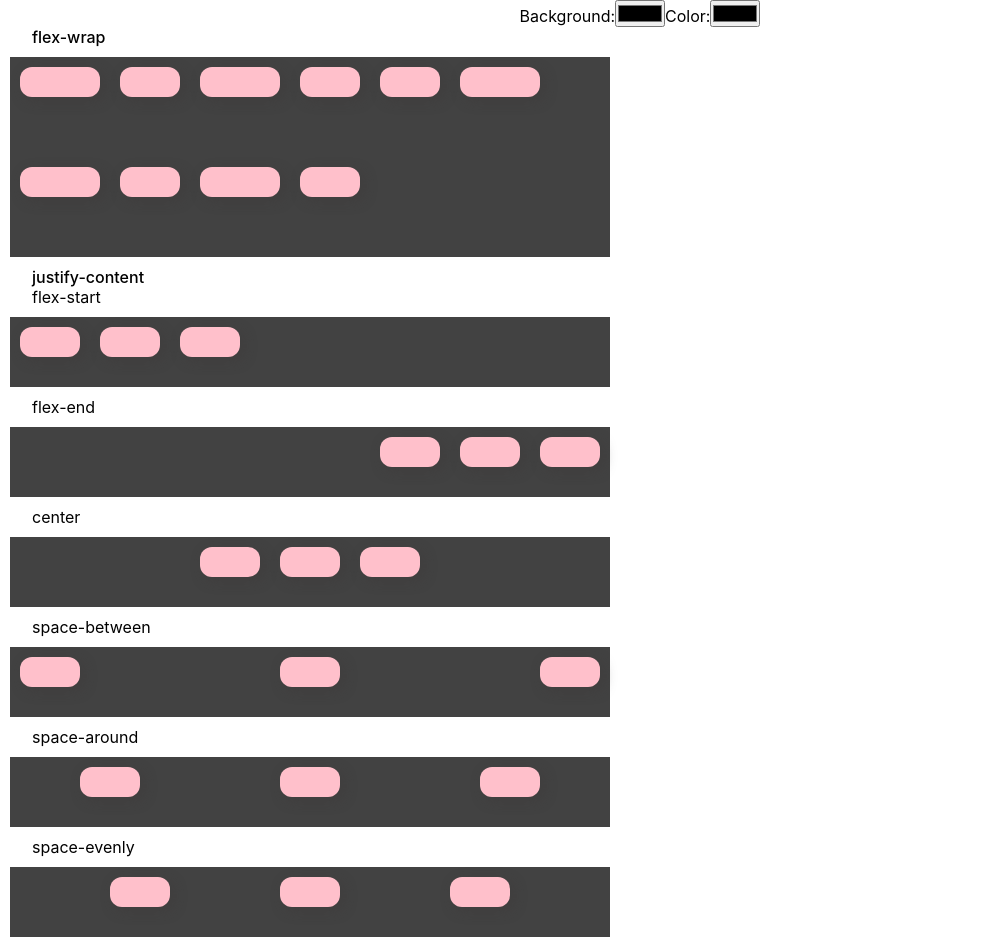
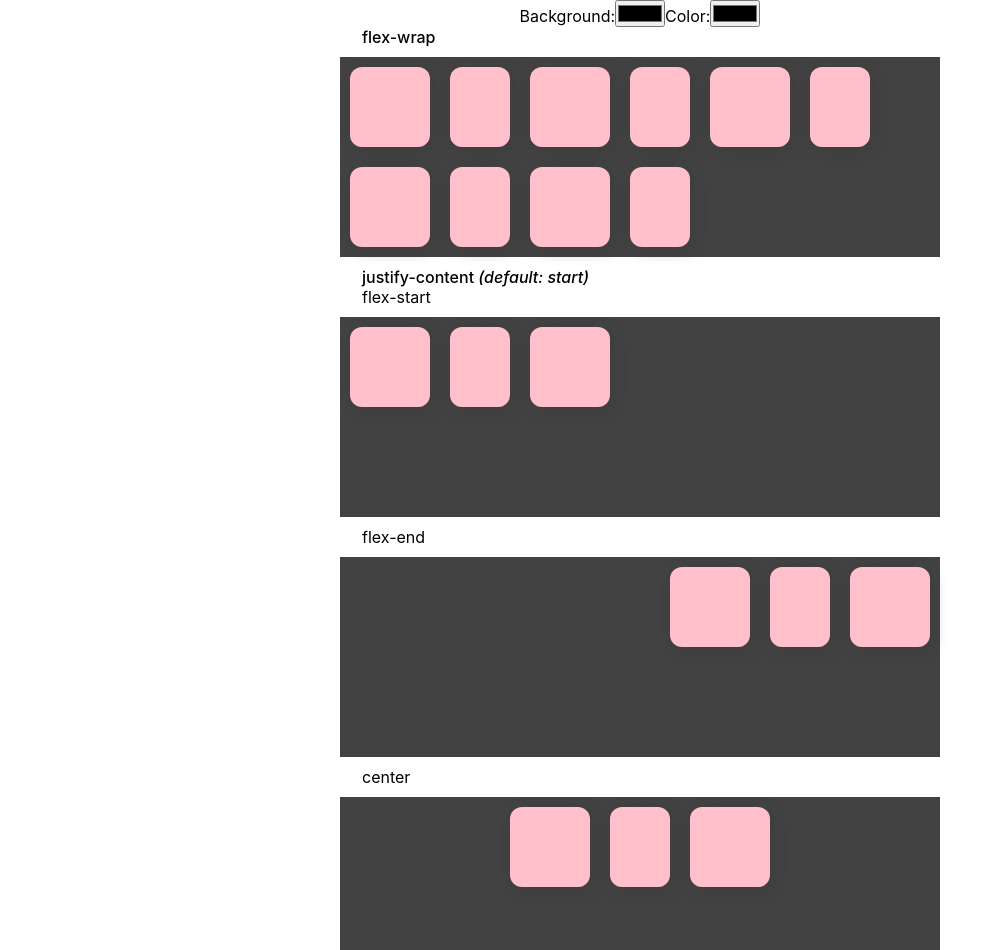
Before and after one commit to Chrys-Nicolaides/CSS-Flexbox-Poster, a React (Create React App) app: page / in a window 1280 px wide. Shown: the top 950 px of the page, without its empty margins (0-994 px from the left). Built offline with nearby package versions, Linux system fonts and the light colour scheme.

Commit message:
CSS improvements

```diff
--- a/src/App.css
+++ b/src/App.css
@@ -6,14 +6,17 @@
 
 .App {
   text-align: center;
+  display: flex;
+  flex-direction: column;
+  align-items: center;
 }
 
 :root {
-  --primary-bg-color: #424242;
-  --secondary-bg-color: pink;
+  --secondary-color: #424242;
+  --primary-color: pink;
   --border-radius: 12px;
   --box-shadow: 4px 4px 12px rgba(61, 57, 57, 0.5);
-  --primary-box-height: 30px;
+  --primary-box-height: 80px;
   --primary-box-width: 80px;
   --secondary-box-width: 60px;
   --tertiary-box-width: 50px;
@@ -25,13 +28,38 @@
   --margin-container: 10px;
 }
 
+.container {
+  height: var(--secondary-container-height);
+  width: var(--primary-container-width);
+  background-color: var(--secondary-color);
+  margin: var(--margin-container);
+  display: flex;
+}
 
+.container > .box {
+  background: var(--primary-color);
+  height: var(--primary-box-height);
+  border-radius: var(--border-radius);
+  margin: var(--margin-box);
+  margin-top: 10px;
+  box-shadow: var(--box-shadow);
+  width: var(--primary-box-width);
+}
+
+.container > .box:nth-child(2n-1) {
+  width: var(--primary-box-width);
+}
+
+.container > .box:nth-child(2n) {
+  width: var(--secondary-box-width);
+}
 
 .FlexHeading {
   text-align: left;
   margin-left: 2em;
   font-weight: 500;
 }
+
 .FlexSubHeading {
   text-align: left;
   margin-left: 2em;
@@ -39,117 +67,34 @@
 }
 
 .flex-wrap-container {
-  height: var(--secondary-container-height);
-  width: var(--primary-container-width);
-  background-color: var(--primary-bg-color);
-  margin: var(--margin-container);
-  display: flex;
   flex-wrap: wrap;
-
 }
 
 .flex-start-container {
-  height: var(--primary-container-height);
-  width: var(--primary-container-width);
-  background-color: var(--primary-bg-color);
-  margin: var(--margin-container);
-  display: flex;
   justify-content: flex-start;
 }
 
 .flex-end-container {
-  height: var(--primary-container-height);
-  width: var(--primary-container-width);
-  background-color: var(--primary-bg-color);
-  margin: var(--margin-container);
-  display: flex;
   justify-content: flex-end;
 }
 
 .flex-center-container {
-  height: var(--primary-container-height);
-  width: var(--primary-container-width);
-  background-color: var(--primary-bg-color);
-  margin: var(--margin-container);
-  display: flex;
   justify-content: center;
 }
 
 .space-between-container {
-  height: var(--primary-container-height);
-  width: var(--primary-container-width);
-  background-color: var(--primary-bg-color);
-  margin: var(--margin-container);
-  display: flex;
   justify-content: space-between;
 }
 
 .space-around-container {
-  height: var(--primary-container-height);
-  width: var(--primary-container-width);
-  background-color: var(--primary-bg-color);
-  margin: var(--margin-container);
-  display: flex;
   justify-content: space-around;
 }
 
 .space-evenly-container {
-  height: var(--primary-container-height);
-  width: var(--primary-container-width);
-  background-color: var(--primary-bg-color);
-  margin: var(--margin-container);
-  display: flex;
   justify-content: space-evenly;
 }
 
 .a-flex-start-container {
-  height: var(--secondary-container-height);
-  width: var(--secondary-container-width);
-  background-color: var(--primary-bg-color);
-  margin: var(--margin-container);
-  display: flex;
   align-content: flex-start;
   flex-wrap: wrap;
 }
-
-
-
-.justify-box-1, .justify-box-2, .justify-box-3, .justify-box-4, .justify-box-5, .justify-box-6 {
-  background-color: var(--secondary-bg-color);
-  height: var(--primary-box-height);
-  width: var(--secondary-box-width);
-  border-radius: var(--border-radius);
-  margin: var(--margin-box);
-  margin-top: 10px;
-  box-shadow: var(--box-shadow);
-}
-.justify-box-1, .justify-box-2, .justify-box-3, .justify-box-4, .justify-box-5, .justify-box-6 {
-  background-color: var(--secondary-bg-color);
-  height: var(--primary-box-height);
-  width: var(--secondary-box-width);
-  border-radius: var(--border-radius);
-  margin: var(--margin-box);
-  margin-top: 10px;
-  box-shadow: var(--box-shadow);
-}
-
-
-
-.wrap-box-1, .wrap-box-3, .wrap-box-6, .wrap-box-7, .wrap-box-9 {
-  background-color: var(--secondary-bg-color);
-  height: var(--primary-box-height);
-  width: var(--primary-box-width);
-  border-radius: var(--border-radius);
-  margin: var(--margin-box);
-  margin-top: 10px;
-  box-shadow: var(--box-shadow);
-}
-.wrap-box-2, .wrap-box-4, .wrap-box-5, .wrap-box-8, .wrap-box-10  {
-  background-color: var(--secondary-bg-color);
-  height: var(--primary-box-height);
-  width: var(--secondary-box-width);
-  border-radius: var(--border-radius);
-  margin: var(--margin-box);
-  margin-top: 10px;
-  box-shadow: var(--box-shadow);
-}
--- a/src/App.js
+++ b/src/App.js
@@ -23,15 +23,9 @@ function App() {
         <input className="input-color-picker" type="color"
           onChange={(e) => setSecondaryColor(e.target.value)} />
       </div>
-      <div>
-        <FlexWrap />
-      </div>
-      <div>
-        <JustifyContent />
-      </div>
-      <div>
-        <AlignContent />
-      </div>
+      <FlexWrap />
+      <JustifyContent />
+      <AlignContent />
     </div>
   );
 }
--- a/src/Components/AlignContent.js
+++ b/src/Components/AlignContent.js
@@ -5,13 +5,13 @@ const AlignContent = () => {
     <div>
       <div className="FlexHeading">align-content</div>
       <header className="FlexSubHeading">flex-start</header>
-      <div className="a-flex-start-container" style={{ touchAction: "none" }}>
-        <div className="justify-box-1"></div>
-        <div className="justify-box-2"></div>
-        <div className="justify-box-3"></div>
-        <div className="justify-box-4"></div>
-        <div className="justify-box-5"></div>
-        <div className="justify-box-6"></div>
+      <div className="a-flex-start-container container" style={{ touchAction: "none" }}>
+        <div className="box"></div>
+        <div className="box"></div>
+        <div className="box"></div>
+        <div className="box"></div>
+        <div className="box"></div>
+        <div className="box"></div>
       </div>
     </div>
   );
--- a/src/Components/FlexWrap.js
+++ b/src/Components/FlexWrap.js
@@ -2,21 +2,21 @@ import React from 'react'
 
 const FlexWrap = () => {
     return (
-    <div>
-        <header className="FlexHeading">flex-wrap</header>
-        <div className="flex-wrap-container" style={{touchAction: "none"}}>
-        <div className="wrap-box-1"></div>
-        <div className="wrap-box-2"></div>
-        <div className="wrap-box-3"></div>
-        <div className="wrap-box-4"></div>
-        <div className="wrap-box-5"></div>
-        <div className="wrap-box-6"></div>
-        <div className="wrap-box-7"></div>
-        <div className="wrap-box-8"></div>
-        <div className="wrap-box-9"></div>
-        <div className="wrap-box-10"></div>
-     </div>
-    </div>
+        <div>
+            <header className="FlexHeading">flex-wrap</header>
+            <div className="flex-wrap-container container" style={{ touchAction: "none" }}>
+                <div className="box"></div>
+                <div className="box"></div>
+                <div className="box"></div>
+                <div className="box"></div>
+                <div className="box"></div>
+                <div className="box"></div>
+                <div className="box"></div>
+                <div className="box"></div>
+                <div className="box"></div>
+                <div className="box"></div>
+            </div>
+        </div>
     )
 }
 
--- a/src/Components/JustifyContent.js
+++ b/src/Components/JustifyContent.js
@@ -3,49 +3,49 @@ import React from 'react'
 const JustifyContent = () => {
     return (
         <div>
-        <div className="FlexHeading">justify-content</div>
+            <div className="FlexHeading">justify-content<em className="secondary-text"> (default: start)</em></div>
             <header className="FlexSubHeading">flex-start</header>
-            <div className="flex-start-container" style={{touchAction: "none"}}>
-            <div className="justify-box-1"></div>
-            <div className="justify-box-2"></div>
-            <div className="justify-box-3"></div>
+            <div className="flex-start-container container" style={{ touchAction: "none" }}>
+                <div className="box"></div>
+                <div className="box"></div>
+                <div className="box"></div>
             </div>
 
             <header className="FlexSubHeading">flex-end</header>
-            <div className="flex-end-container" style={{touchAction: "none"}}>
-            <div className="justify-box-1"></div>
-            <div className="justify-box-2"></div>
-            <div className="justify-box-3"></div>
+            <div className="flex-end-container container" style={{ touchAction: "none" }}>
+                <div className="box"></div>
+                <div className="box"></div>
+                <div className="box"></div>
             </div>
 
             <header className="FlexSubHeading">center</header>
-            <div className="flex-center-container" style={{touchAction: "none"}}>
-            <div className="justify-box-1"></div>
-            <div className="justify-box-2"></div>
-            <div className="justify-box-3"></div>
+            <div className="flex-center-container container" style={{ touchAction: "none" }}>
+                <div className="box"></div>
+                <div className="box"></div>
+                <div className="box"></div>
             </div>
 
             <header className="FlexSubHeading">space-between</header>
-            <div className="space-between-container" style={{touchAction: "none"}}>
-            <div className="justify-box-1"></div>
-            <div className="justify-box-2"></div>
-            <div className="justify-box-3"></div>
+            <div className="space-between-container container" style={{ touchAction: "none" }}>
+                <div className="box"></div>
+                <div className="box"></div>
+                <div className="box"></div>
             </div>
 
             <header className="FlexSubHeading">space-around</header>
-            <div className="space-around-container" style={{touchAction: "none"}}>
-            <div className="justify-box-1"></div>
-            <div className="justify-box-2"></div>
-            <div className="justify-box-3"></div>
+            <div className="space-around-container container" style={{ touchAction: "none" }}>
+                <div className="box"></div>
+                <div className="box"></div>
+                <div className="box"></div>
             </div>
 
             <header className="FlexSubHeading">space-evenly</header>
-            <div className="space-evenly-container" style={{touchAction: "none"}}>
-            <div className="justify-box-1"></div>
-            <div className="justify-box-2"></div>
-            <div className="justify-box-3"></div>
+            <div className="space-evenly-container container" style={{ touchAction: "none" }}>
+                <div className="box"></div>
+                <div className="box"></div>
+                <div className="box"></div>
             </div>
-    </div>
+        </div>
 
     )
 }
```
